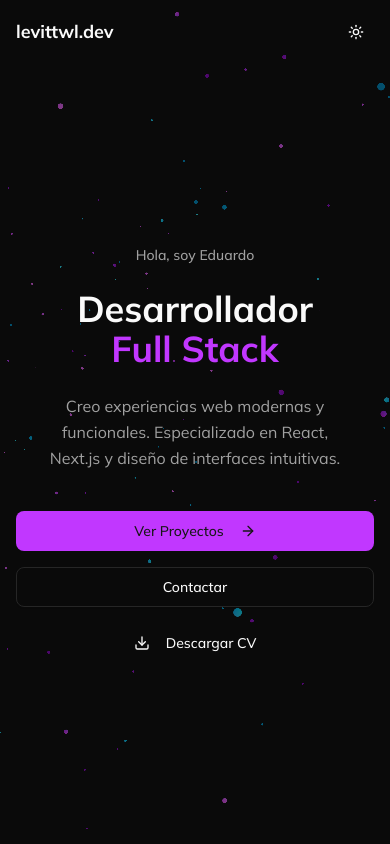
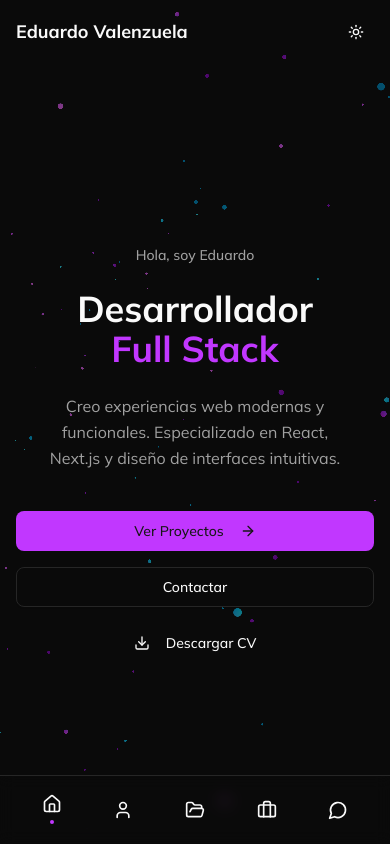
Before and after one commit to EduardoVal3/portfolio, a Next.js app: page / in a window 390 px wide. Shown: the top 844 px of the page. Built offline with nearby package versions, Linux system fonts and the light colour scheme.

Commit message:
Add BottomNavbar component and adjust layout for mobile; update header title

```diff
--- a/app/globals.css
+++ b/app/globals.css
@@ -134,6 +134,13 @@ body {
   overflow-x: hidden; /* Prevenir scroll horizontal */
 }
 
+/* Espacio para el navbar inferior solo en móvil */
+@media (max-width: 768px) {
+  body {
+    padding-bottom: 4rem; /* Reducido para evitar conflictos con footer */
+  }
+}
+
 /* Smooth Scrolling */
 html {
   scroll-behavior: smooth;
--- a/app/layout.tsx
+++ b/app/layout.tsx
@@ -4,6 +4,7 @@ import { Mulish } from "next/font/google"
 import "./globals.css"
 import { ThemeProvider } from "@/components/theme-provider"
 import Particles from "@/components/Particles"
+import { BottomNavbar } from "@/components/bottom-navbar"
 
 const mulish = Mulish({
   subsets: ["latin"],
@@ -38,7 +39,7 @@ export default function RootLayout({
           <div className="fixed inset-0 -z-10">
             <Particles
               particleColors={['#07c6ff', '#c137ff']}
-              particleCount={700}
+              particleCount={500}
               particleSpread={10}
               speed={0.1}
               particleBaseSize={100}
@@ -48,6 +49,7 @@ export default function RootLayout({
             />
           </div>
           {children}
+          <BottomNavbar />
         </ThemeProvider>
       </body>
     </html>
--- /dev/null
+++ b/components/bottom-navbar.tsx
@@ -0,0 +1,121 @@
+"use client"
+
+import { useState, useEffect } from "react"
+import { motion, AnimatePresence } from "framer-motion"
+import {
+  Home,
+  User,
+  FolderOpen,
+  Briefcase,
+  MessageCircle
+} from "lucide-react"
+
+interface NavItem {
+  id: string
+  label: string
+  icon: React.ComponentType<{ className?: string }>
+}
+
+const navItems: NavItem[] = [
+  { id: "hero", label: "Inicio", icon: Home },
+  { id: "about", label: "Sobre Mí", icon: User },
+  { id: "projects", label: "Proyectos", icon: FolderOpen },
+  { id: "experience", label: "Experiencia", icon: Briefcase },
+  { id: "contact", label: "Contacto", icon: MessageCircle },
+]
+
+export function BottomNavbar() {
+  const [activeSection, setActiveSection] = useState("hero")
+  const [mounted, setMounted] = useState(false)
+
+  useEffect(() => {
+    setMounted(true)
+  }, [])
+
+  useEffect(() => {
+    const handleScroll = () => {
+      const sections = navItems.map(item => item.id)
+      const scrollPosition = window.scrollY + 100
+
+      for (const sectionId of sections) {
+        const element = document.getElementById(sectionId)
+        if (element) {
+          const offsetTop = element.offsetTop
+          const offsetBottom = offsetTop + element.offsetHeight
+
+          if (scrollPosition >= offsetTop && scrollPosition < offsetBottom) {
+            setActiveSection(sectionId)
+            break
+          }
+        }
+      }
+    }
+
+    window.addEventListener("scroll", handleScroll)
+    handleScroll() // Check initial position
+
+    return () => window.removeEventListener("scroll", handleScroll)
+  }, [])
+
+  const scrollToSection = (id: string) => {
+    const element = document.getElementById(id)
+    if (element) {
+      element.scrollIntoView({ behavior: "smooth" })
+      setActiveSection(id)
+    }
+  }
+
+  if (!mounted) return null
+
+  return (
+    <motion.div
+      initial={{ y: 50, opacity: 0 }}
+      animate={{ y: 0, opacity: 1 }}
+      transition={{ duration: 0.3, ease: "easeOut" }}
+      className="fixed bottom-0 left-0 right-0 z-40 md:hidden"
+    >
+      <div className="bg-transparent backdrop-blur-sm border-t border-border/20 px-4 py-2">
+        <div className="flex items-center justify-around max-w-sm mx-auto">
+          {/* Navigation Items */}
+          {navItems.map((item) => {
+            const Icon = item.icon
+            const isActive = activeSection === item.id
+
+            return (
+              <motion.button
+                key={item.id}
+                onClick={() => scrollToSection(item.id)}
+                className="relative p-3 rounded-lg transition-colors duration-200 flex flex-col items-center"
+                whileTap={{ scale: 0.95 }}
+                whileHover={{ scale: 1.05 }}
+              >
+                <motion.div
+                  animate={{
+                    color: isActive ? "hsl(var(--primary))" : "hsl(var(--muted-foreground))",
+                    y: isActive ? -2 : 0
+                  }}
+                  transition={{ duration: 0.2, ease: "easeInOut" }}
+                  className="relative z-10"
+                >
+                  <Icon className="w-5 h-5" />
+                </motion.div>
+
+                {/* Active indicator dot */}
+                <AnimatePresence>
+                  {isActive && (
+                    <motion.div
+                      initial={{ opacity: 0, scale: 0 }}
+                      animate={{ opacity: 1, scale: 1 }}
+                      exit={{ opacity: 0, scale: 0 }}
+                      className="mt-1 w-1 h-1 bg-primary rounded-full"
+                    />
+                  )}
+                </AnimatePresence>
+              </motion.button>
+            )
+          })}
+        </div>
+      </div>
+    </motion.div>
+  )
+}
--- a/components/header.tsx
+++ b/components/header.tsx
@@ -41,10 +41,10 @@ export function Header() {
             onClick={() => scrollToSection("hero")}
             className="text-lg sm:text-xl font-bold text-foreground hover:text-primary transition-colors"
           >
-            levittwl.dev
+            Eduardo Valenzuela
           </button>
 
-          {/* Navigation Links */}
+          {/* Navigation Links - Solo Desktop */}
           <div className="hidden md:flex items-center gap-6 lg:gap-8">
             <button
               onClick={() => scrollToSection("about")}
@@ -71,7 +71,7 @@ export function Header() {
               Contacto
             </button>
 
-            {/* Theme Toggle */}
+            {/* Theme Toggle Desktop */}
             <Button
               variant="ghost"
               size="icon"
@@ -82,9 +82,13 @@ export function Header() {
             </Button>
           </div>
 
-          {/* Mobile Menu */}
-          <div className="flex md:hidden items-center gap-2">
-            <Button variant="ghost" size="icon" onClick={() => setTheme(theme === "dark" ? "light" : "dark")}>
+          {/* Theme Toggle Mobile - Solo theme toggle */}
+          <div className="flex md:hidden items-center">
+            <Button
+              variant="ghost"
+              size="icon"
+              onClick={() => setTheme(theme === "dark" ? "light" : "dark")}
+            >
               {theme === "dark" ? <Sun className="h-5 w-5" /> : <Moon className="h-5 w-5" />}
             </Button>
           </div>
```
